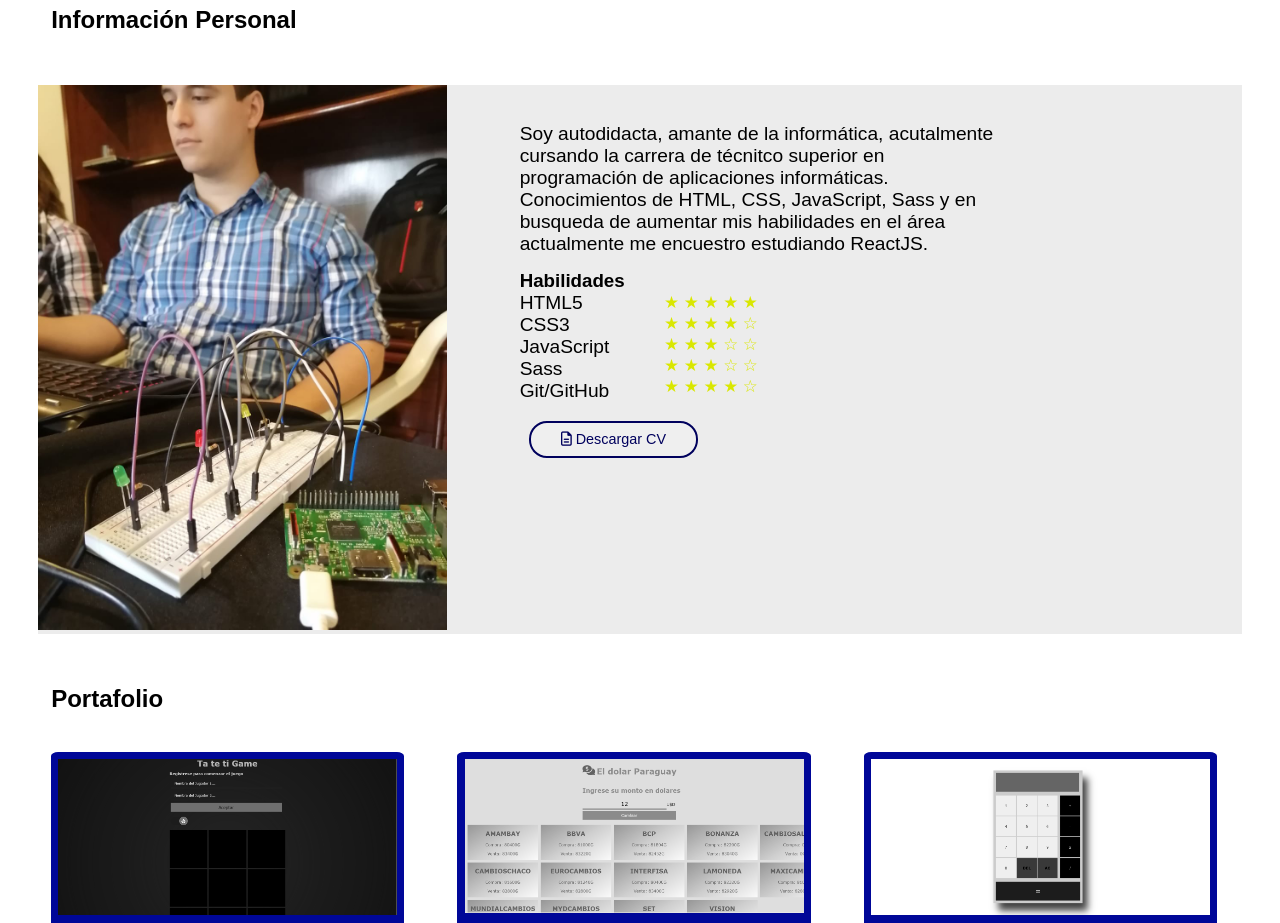
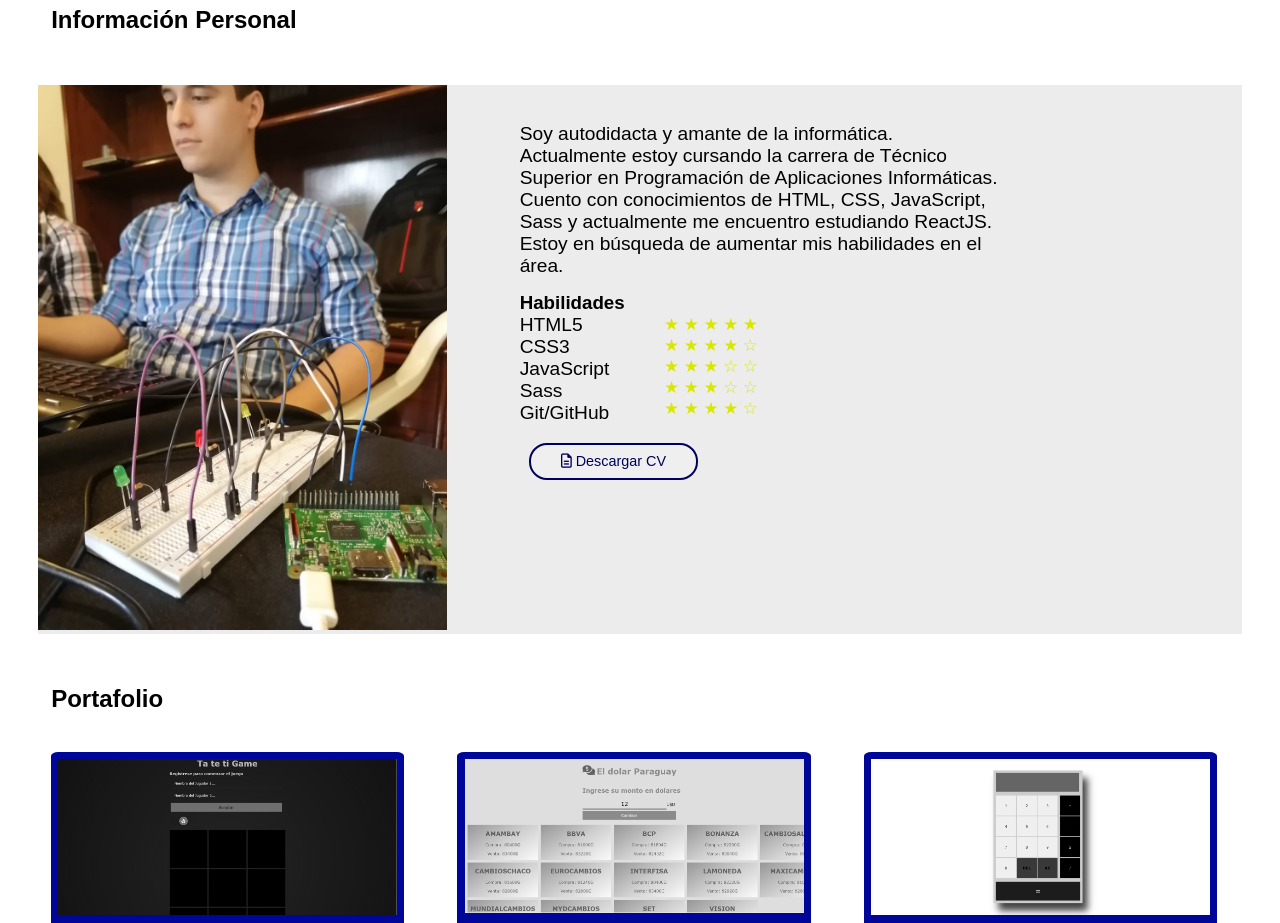
Before and after one commit to matiasgaleano018/portafolioJS, a plain HTML site: page index.html in a window 1280 px wide. Shown: the part 820-1743 px from the top of the page. Drawn offline with nearby package versions, Linux system fonts and the light colour scheme.

Commit message:
Modificación del texto de información

```diff
--- a/index.html
+++ b/index.html
@@ -41,9 +41,11 @@
                 <img src="img/matiaselec.jpeg" alt="">
             </div>
             <div class="personal-information-container">
-                <p>Soy autodidacta, amante de la informática, acutalmente cursando la carrera
-                    de técnitco superior en programación de aplicaciones informáticas. Conocimientos de HTML, CSS, JavaScript, Sass
-                    y en busqueda de aumentar mis habilidades en el área actualmente me encuestro estudiando ReactJS.
+                <p>
+                    Soy autodidacta y amante de la informática. Actualmente estoy cursando la carrera de
+                    Técnico Superior en Programación de Aplicaciones Informáticas.
+                    Cuento con conocimientos de HTML, CSS, JavaScript, Sass y actualmente me encuentro estudiando ReactJS.
+                    Estoy en búsqueda de aumentar mis habilidades en el área.
                 </p>
                 <h3>Habilidades</h3>
                 <div class="skills">
```
